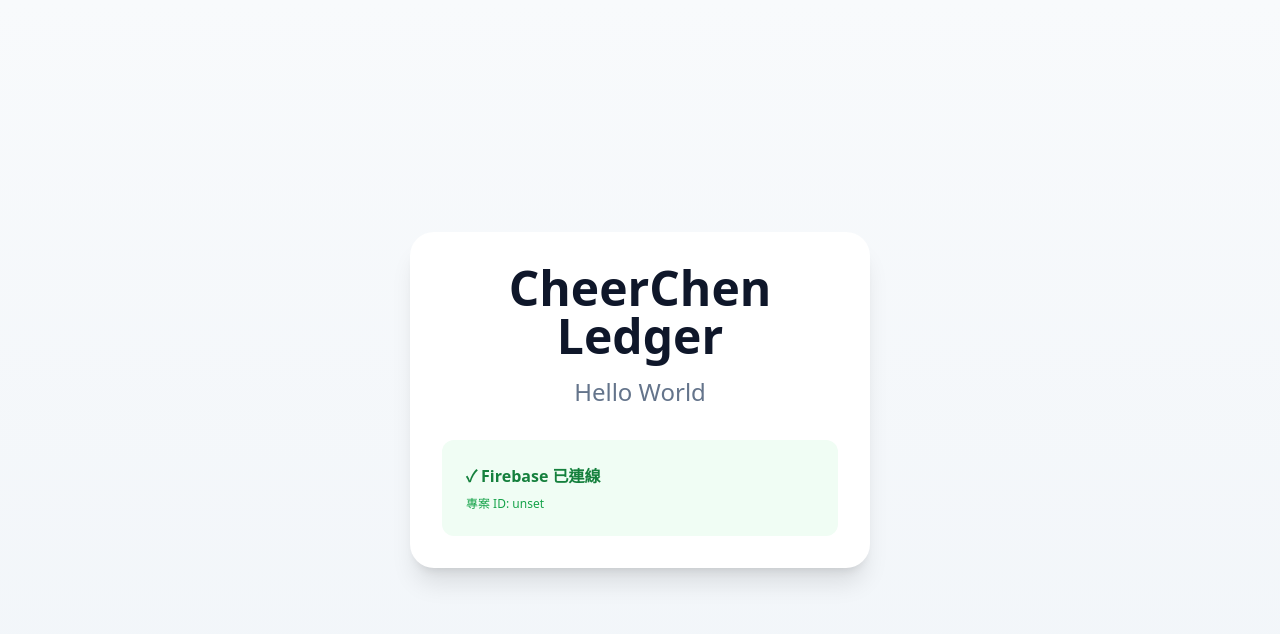
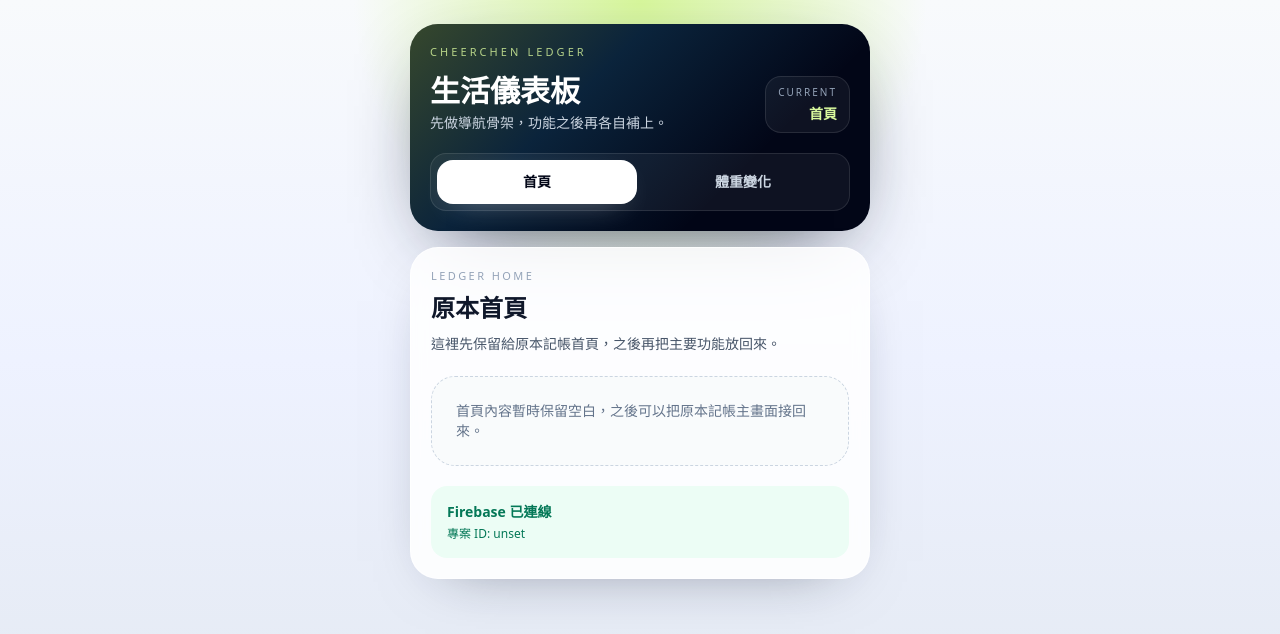
Before and after one commit to luap580101/cheerchen-ledger, a React (Vite) app: page / in a window 1280 px wide. Shown: the top 634 px of the page. Built offline with nearby package versions, Linux system fonts and the light colour scheme; no server answers.

Commit message:
feat: add header shell for home and weight views

```diff
--- a/src/App.jsx
+++ b/src/App.jsx
@@ -1,27 +1,86 @@
-import { auth, db, firebaseConfigIssues } from "./firebase";
+import { useState } from "react";
+import { firebaseConfigIssues } from "./firebase";
 
-
+const views = [
+  { key: "home", label: "首頁", eyebrow: "Ledger Home", title: "原本首頁", description: "這裡先保留給原本記帳首頁，之後再把主要功能放回來。" },
+  {
+    key: "weight",
+    label: "體重變化",
+    eyebrow: "Weight Tracker",
+    title: "每日體重記錄",
+    description: "這裡先預留給體重變化頁，之後再接每日記錄、圖表與趨勢分析。"
+  }
+];
 
 export default function App() {
+  const [activeView, setActiveView] = useState("home");
+  const currentView = views.find((view) => view.key === activeView) || views[0];
+
   return (
-    <main className="min-h-dvh flex items-center justify-center bg-gradient-to-b from-slate-50 to-slate-100 dark:from-slate-900 dark:to-slate-800">
-      <div className="mx-auto w-full max-w-[460px] rounded-3xl bg-white p-8 shadow-xl dark:bg-slate-800">
-        <div className="text-center">
-          <h1 className="text-5xl font-black text-slate-900 dark:text-white">CheerChen Ledger</h1>
-          <p className="mt-4 text-2xl font-light text-slate-500 dark:text-slate-300">Hello World</p>
-        </div>
+    <main className="min-h-dvh bg-[radial-gradient(circle_at_top,#d9f99d,transparent_28%),linear-gradient(180deg,#f8fafc_0%,#eef2ff_45%,#e2e8f0_100%)] px-4 py-6 text-slate-900">
+      <div className="mx-auto w-full max-w-[460px] space-y-4">
+        <header className="overflow-hidden rounded-[28px] bg-slate-950 text-white shadow-[0_24px_80px_-32px_rgba(15,23,42,0.85)]">
+          <div className="bg-[linear-gradient(135deg,rgba(190,242,100,0.28),rgba(56,189,248,0.16),rgba(15,23,42,0)_72%)] p-5">
+            <p className="text-[11px] uppercase tracking-[0.28em] text-lime-200/80">CheerChen Ledger</p>
+            <div className="mt-3 flex items-end justify-between gap-3">
+              <div>
+                <h1 className="text-3xl font-black">生活儀表板</h1>
+                <p className="mt-1 text-sm text-slate-300">先做導航骨架，功能之後再各自補上。</p>
+              </div>
+              <div className="rounded-2xl border border-white/10 bg-white/5 px-3 py-2 text-right">
+                <p className="text-[10px] uppercase tracking-[0.2em] text-slate-400">Current</p>
+                <p className="mt-1 text-sm font-semibold text-lime-200">{currentView.label}</p>
+              </div>
+            </div>
 
-        {firebaseConfigIssues.length > 0 ? (
-          <div className="mt-8 rounded-xl bg-red-50 p-6 dark:bg-red-900/20">
-            <p className="font-semibold text-red-700 dark:text-red-200">⚠️ Firebase 設定缺失</p>
-            <p className="mt-2 text-sm text-red-600 dark:text-red-300">{firebaseConfigIssues.join(", ")}</p>
+            <nav className="mt-5 rounded-2xl border border-white/10 bg-white/5 p-1.5">
+              <div className="grid grid-cols-2 gap-1.5">
+                {views.map((view) => {
+                  const active = view.key === activeView;
+                  return (
+                    <button
+                      key={view.key}
+                      type="button"
+                      onClick={() => setActiveView(view.key)}
+                      className={[
+                        "rounded-2xl px-4 py-3 text-sm font-semibold transition",
+                        active
+                          ? "bg-white text-slate-950 shadow-[0_10px_30px_-18px_rgba(255,255,255,0.9)]"
+                          : "bg-transparent text-slate-300 hover:bg-white/10 hover:text-white"
+                      ].join(" ")}
+                    >
+                      {view.label}
+                    </button>
+                  );
+                })}
+              </div>
+            </nav>
           </div>
-        ) : (
-          <div className="mt-8 rounded-xl bg-green-50 p-6 dark:bg-green-900/20">
-            <p className="font-semibold text-green-700 dark:text-green-200">✓ Firebase 已連線</p>
-            <p className="mt-2 text-xs text-green-600 dark:text-green-300">專案 ID: {import.meta.env.VITE_FIREBASE_PROJECT_ID}</p>
+        </header>
+
+        <section className="rounded-[28px] border border-white/70 bg-white/85 p-5 shadow-[0_18px_60px_-36px_rgba(15,23,42,0.55)] backdrop-blur">
+          <p className="text-[11px] uppercase tracking-[0.22em] text-slate-400">{currentView.eyebrow}</p>
+          <h2 className="mt-2 text-2xl font-black text-slate-900">{currentView.title}</h2>
+          <p className="mt-2 text-sm leading-6 text-slate-600">{currentView.description}</p>
+
+          <div className="mt-5 rounded-3xl border border-dashed border-slate-300 bg-slate-50/80 p-6 text-sm text-slate-500">
+            {activeView === "home"
+              ? "首頁內容暫時保留空白，之後可以把原本記帳主畫面接回來。"
+              : "體重變化頁目前只先開入口，之後再加入每日輸入、歷史列表與圖表。"}
           </div>
-        )}
+
+          {firebaseConfigIssues.length > 0 ? (
+            <div className="mt-5 rounded-2xl bg-rose-50 p-4 text-sm text-rose-700">
+              <p className="font-semibold">Firebase 設定缺失</p>
+              <p className="mt-1">{firebaseConfigIssues.join(", ")}</p>
+            </div>
+          ) : (
+            <div className="mt-5 rounded-2xl bg-emerald-50 p-4 text-sm text-emerald-700">
+              <p className="font-semibold">Firebase 已連線</p>
+              <p className="mt-1 text-xs">專案 ID: {import.meta.env.VITE_FIREBASE_PROJECT_ID}</p>
+            </div>
+          )}
+        </section>
       </div>
     </main>
   );
```
